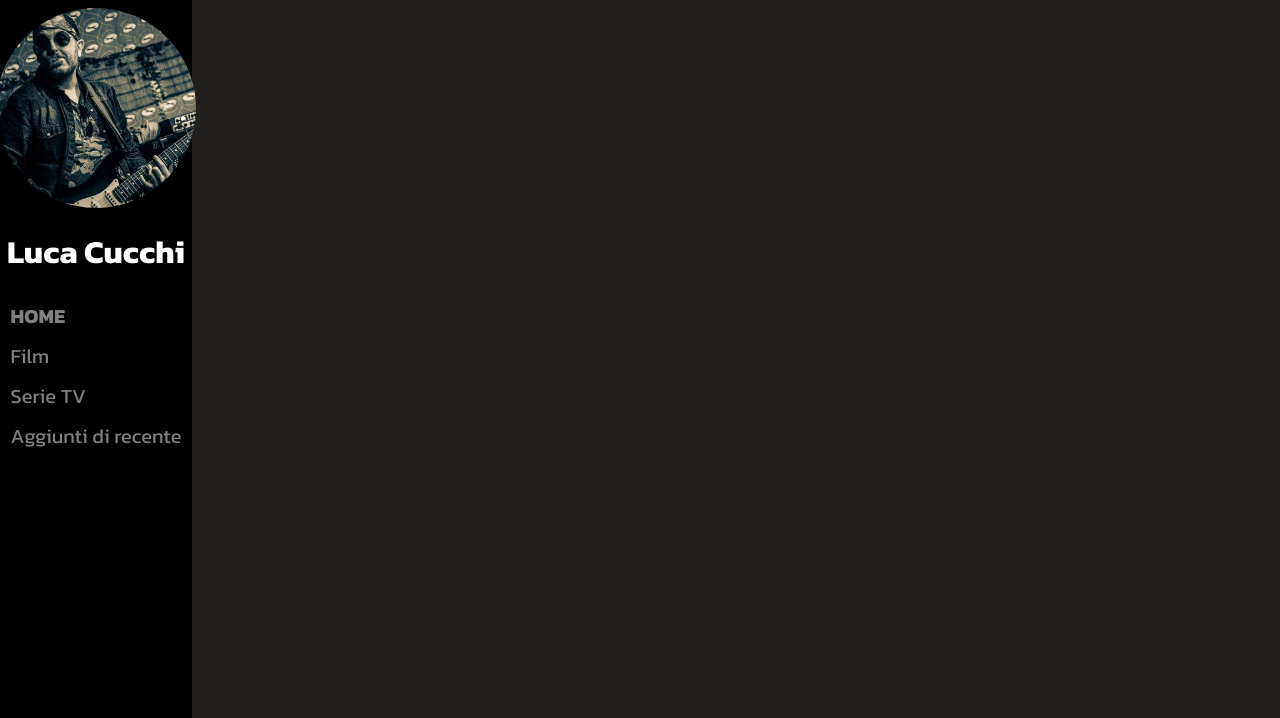
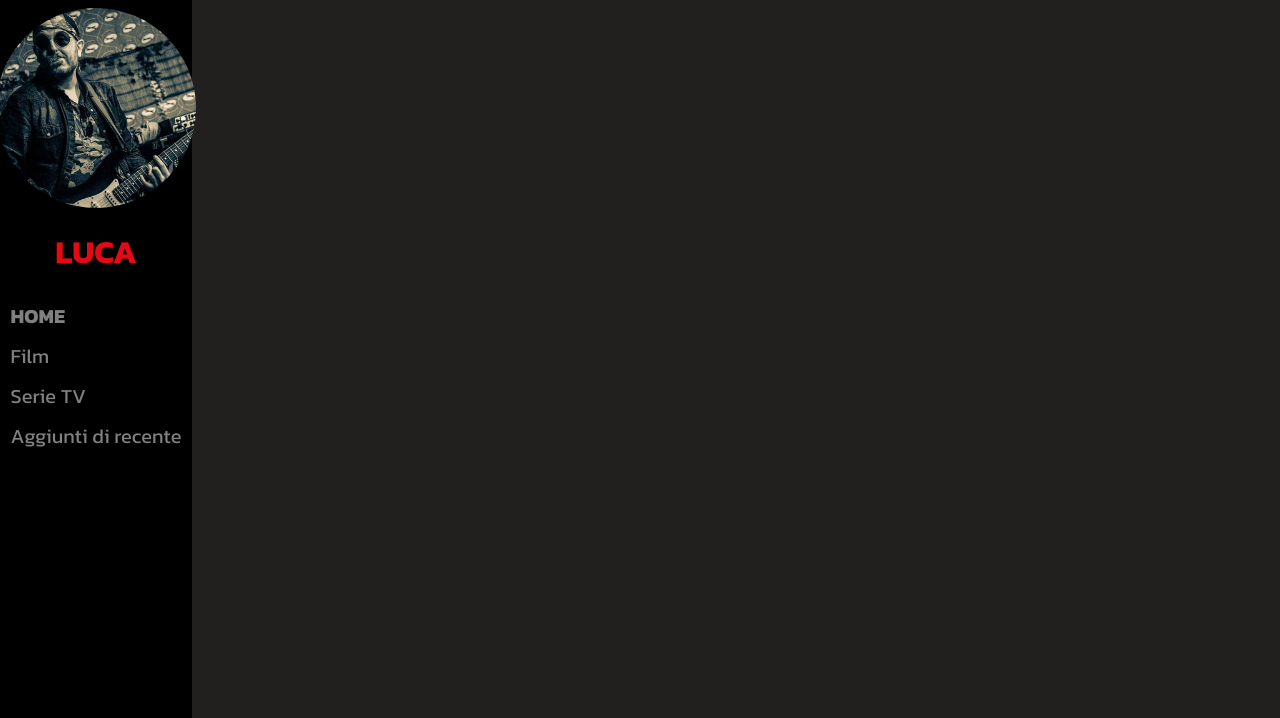
Before and after one commit to luca-cucchi81/ajax-ex-boolflix, a plain HTML site: page index.html in a window 1280 px wide. Both pictures are taken after a click on the icon 32 px from the left and 35 px from the top of the page. Shown: the part 82-800 px from the top of the page. Drawn offline with nearby package versions, Linux system fonts and the light colour scheme.

Commit message:
fix feature

```diff
--- a/css/style.css
+++ b/css/style.css
@@ -83,7 +83,7 @@
   }
 
   .search-bar i:hover{
-    color: #e50914;
+    color: #ffffff;
     cursor: pointer;
   }
 
@@ -110,7 +110,8 @@
 
   .slide h1{
       padding-top: 20px;
-      color: #ffffff;
+      text-transform: uppercase;
+      color: #e50914;
       margin-bottom: 20px;
   }
 
--- a/index.html
+++ b/index.html
@@ -26,7 +26,7 @@
 
         <div class="slide">
             <img src="img/me.jpg" alt="">
-            <h1>Luca Cucchi</h1>
+            <h1>Luca</h1>
             <dl>
                 <dd><strong>HOME</strong></dd>
                 <dd>Film</dd>
```
